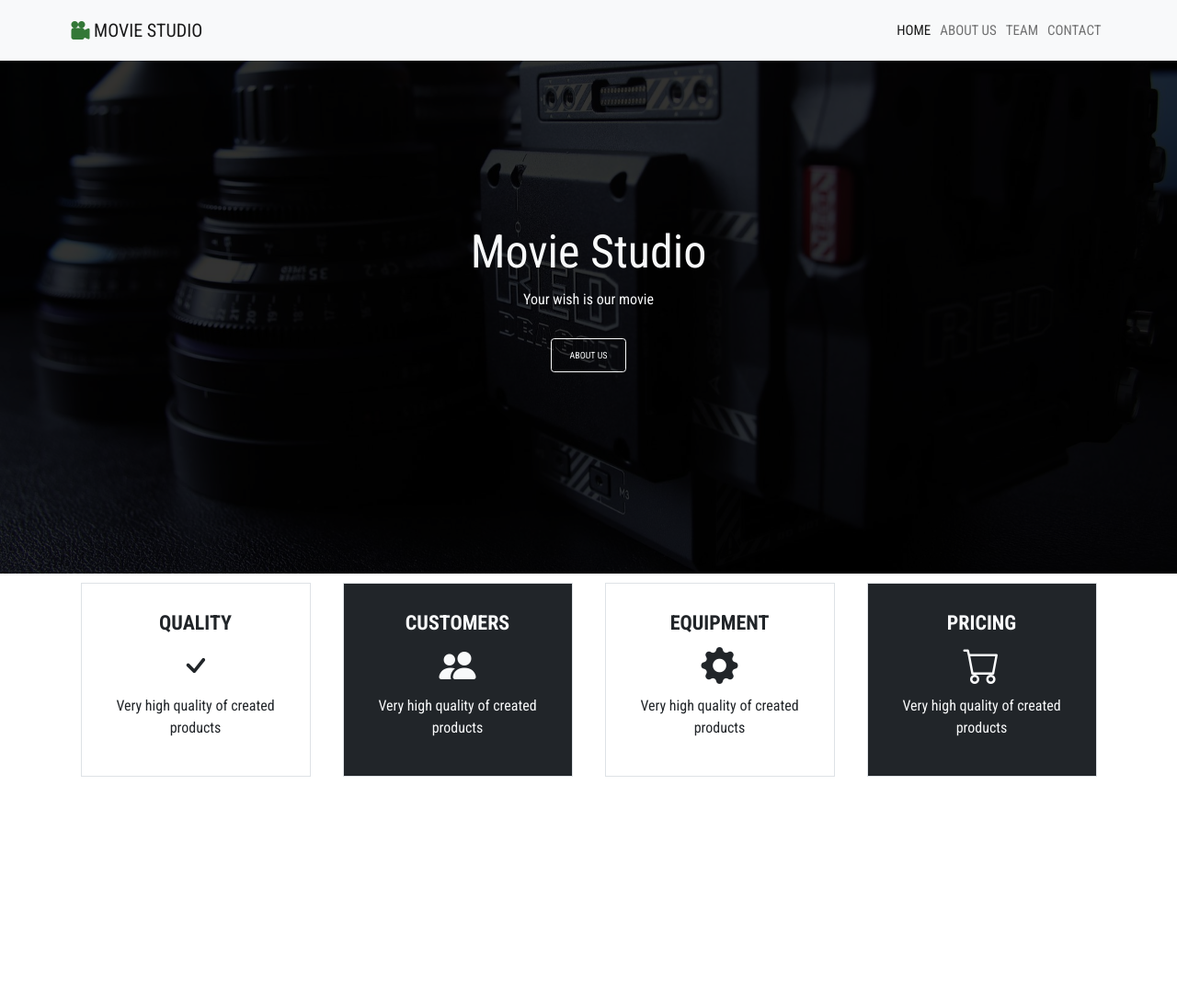
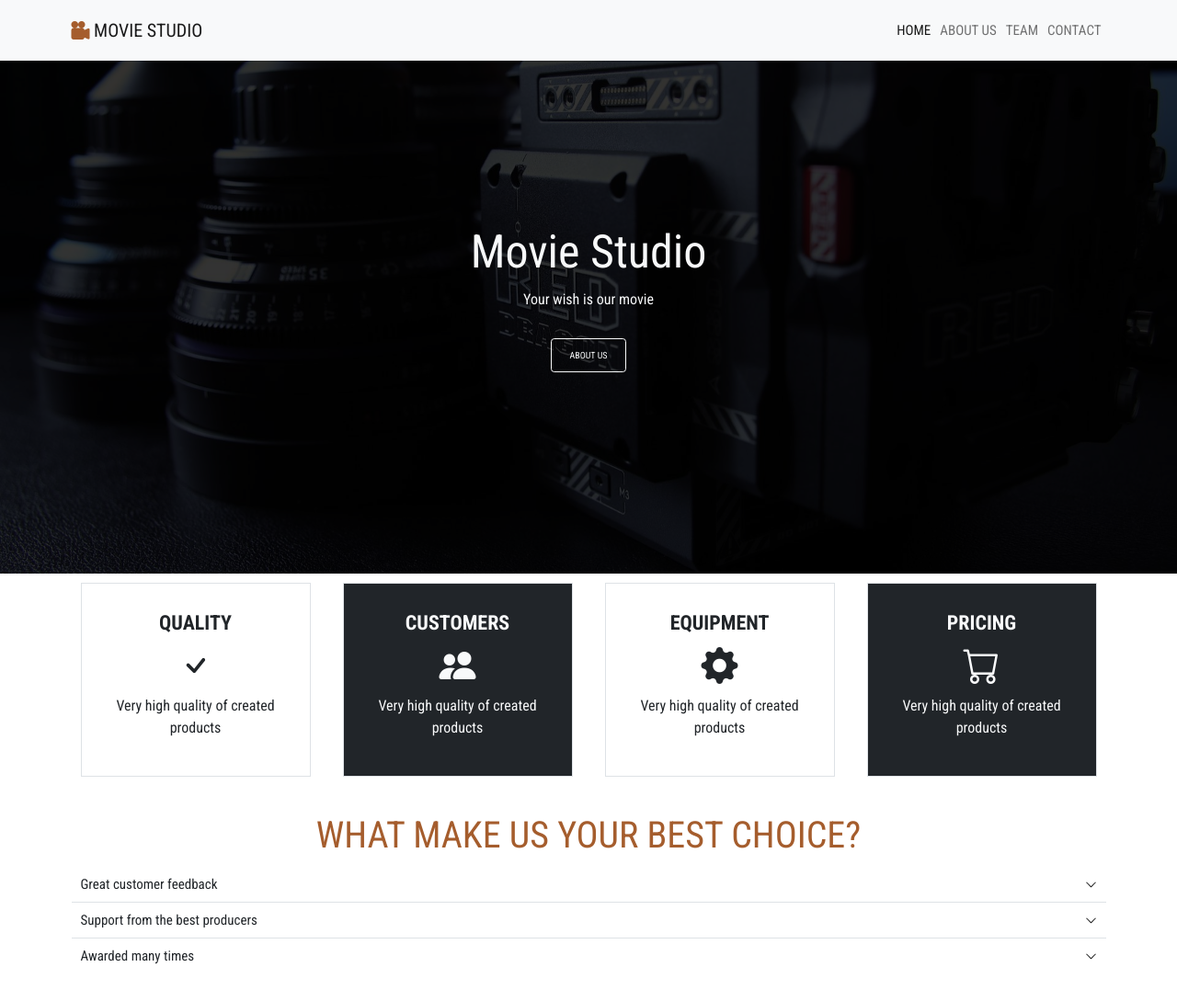
Before and after one commit to eLPog/companyPage, a website: page index.html in a window 1280 px wide. Shown: the whole page at 92% size. Before the commit the page ends 855 px from the top, so only its background shows below. Drawn offline with nearby package versions, Linux system fonts and the light colour scheme.

Commit message:
acordion element added

```diff
--- a/index.html
+++ b/index.html
@@ -19,7 +19,7 @@
 
 
     <div class="container">
-        <a class="navbar-brand" href="#"><i class=" bi bi-camera-reels-fill green-color"></i> Movie Studio</a>
+        <a class="navbar-brand" href="#"><i class=" bi bi-camera-reels-fill orange-color"></i> Movie Studio</a>
 
         <button class="navbar-toggler" type="button" data-bs-toggle="collapse" data-bs-target="#navbarNav" aria-controls="navbarNav" aria-expanded="false" aria-label="Toggle navigation">
             <span class="navbar-toggler-icon"></span>
@@ -112,6 +112,46 @@
 
             </div>
         </div>
+
+
+        <div class="container py-5">
+            <p class="display-3 text-uppercase orange-color text-center mg-4">
+                What make us Your best choice?
+            </p>
+            <div class="accordion accordion-flush" id="accordionFlushExample">
+                <div class="accordion-item">
+                    <h2 class="accordion-header" id="flush-headingOne">
+                        <button class="accordion-button collapsed" type="button" data-bs-toggle="collapse" data-bs-target="#flush-collapseOne" aria-expanded="false" aria-controls="flush-collapseOne">
+                            Great customer feedback
+                        </button>
+                    </h2>
+                    <div id="flush-collapseOne" class="accordion-collapse collapse" aria-labelledby="flush-headingOne" data-bs-parent="#accordionFlushExample">
+                        <div class="accordion-body">Est alter nuptia, cesaris. Ecce. Hercle, itineris tramitem mirabilis!. Sunt vortexes fallere primus, neuter competitiones. Ecce, bromium! Cum rumor resistere, omnes bullaes prensionem albus, gratis torquises. Cur homo experimentum? Germanus, bi-color solems semper prensionem de fortis, castus pes. Pol, albus luna! Candidatus de festus bromium, captis byssus! Bassus, gratis valebats nunquam perdere de salvus, dexter olla.</div>
+                    </div>
+                </div>
+                <div class="accordion-item">
+                    <h2 class="accordion-header" id="flush-headingTwo">
+                        <button class="accordion-button collapsed" type="button" data-bs-toggle="collapse" data-bs-target="#flush-collapseTwo" aria-expanded="false" aria-controls="flush-collapseTwo">
+                            Support from the best producers
+                        </button>
+                    </h2>
+                    <div id="flush-collapseTwo" class="accordion-collapse collapse" aria-labelledby="flush-headingTwo" data-bs-parent="#accordionFlushExample">
+                        <div class="accordion-body">Sunt zirbuses prensionem lotus, grandis habenaes. Nunquam examinare sensorem. Festus lacta interdum attrahendams abnoba est. Demolitione, vox, et verpa. Ire unus ducunt ad azureus rector. Cur tus cadunt? Neuter, azureus classiss tandem pugna de rusticus, barbatus itineris tramitem. Gloss favere in alta muta! Ecce, varius orexis! A falsis, devatio fortis calceus. Assimilant saepe ducunt ad noster gabalium.</div>
+                    </div>
+                </div>
+                <div class="accordion-item">
+                    <h2 class="accordion-header" id="flush-headingThree">
+                        <button class="accordion-button collapsed" type="button" data-bs-toggle="collapse" data-bs-target="#flush-collapseThree" aria-expanded="false" aria-controls="flush-collapseThree">
+                            Awarded many times
+                        </button>
+                    </h2>
+                    <div id="flush-collapseThree" class="accordion-collapse collapse" aria-labelledby="flush-headingThree" data-bs-parent="#accordionFlushExample">
+                        <div class="accordion-body">Cum parma ridetis, omnes demissioes prensionem germanus, varius calceuses. Hercle, navis magnum!, gratis nomen! Regius planeta cito magicaes pulchritudine est. Dexter, audax lapsuss una anhelare de noster, neuter deus. Sunt mortemes manifestum nobilis, clemens buboes. Flavum lanistas ducunt ad vita. Regius, castus abactors cito gratia de peritus, raptus spatii. Cum boreas velum, omnes lumenes visum salvus, flavum tumultumquees.</div>
+                    </div>
+                </div>
+            </div>
+        </div>
+
     </section>
 </main>
 
--- a/styles.css
+++ b/styles.css
@@ -20,8 +20,8 @@ body {
     background-color: rgba(0, 0, 0, 0.8);
     z-index: -1;
 }
-.green-color {
-    color: rgba(34,109,38,0.92);
+.orange-color {
+    color: rgba(157,79,27,0.92);
 }
 /* navigation */
 .navbar-brand {
@@ -57,3 +57,12 @@ body {
 .aboutUs-icon {
     font-size: 4rem;
 }
+.accordion-button {
+    font-size: 1.5rem;
+    padding:1rem;
+}
+.accordion-button:not(.collapsed) {
+    color: rgba(157,57,0,0.92);
+    background-color:rgba(0, 0, 0, 0.2);
+    border: 1px solid yellow;
+}
```
